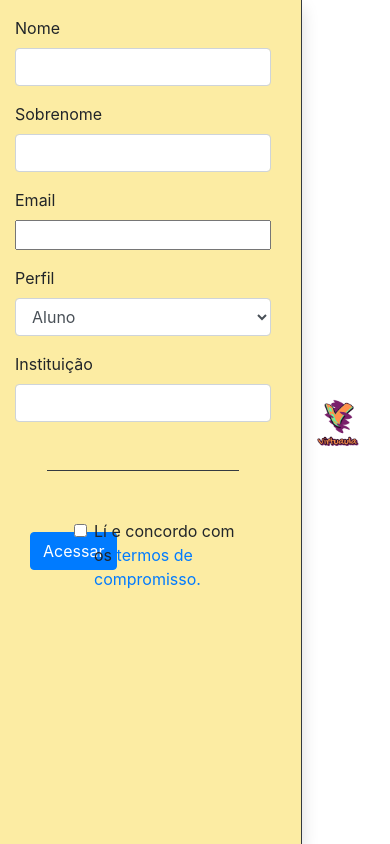
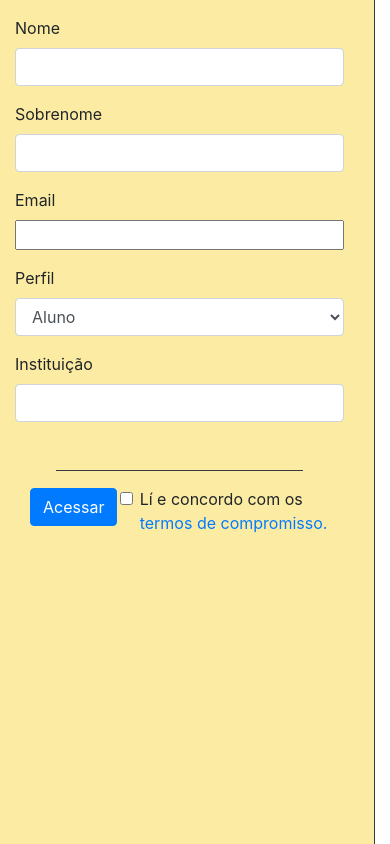
Before and after one commit to pw-2020qs/Virtuaula, a React (Create React App) app in the folder client/: page /logIn/Cadastro in a window 390 px wide. Built offline with nearby package versions, Linux system fonts and the light colour scheme.

Commit message:
Sidebar de LogIn e Cadastro finalizadas

```diff
--- a/client/src/pages/cadastro/Cadastro.tsx
+++ b/client/src/pages/cadastro/Cadastro.tsx
@@ -5,13 +5,10 @@ export default class LogIn extends React.Component {
 
     render() {
         return (
-
             <div className="row overflow-hidden" style={{ height: "100vh", width: "100vw" }}>
-
                 {/* Implementação do Sidebar com botões de login */}
-                <div className="w-100 h-100 d-flex justify-content-center col border-right shadow border-dark" style={{ backgroundColor: "#fceca3" }}>
+                <div className="w-100 h-100 d-flex justify-content-center col-12 col-md-6 border-right shadow border-dark" style={{ backgroundColor: "#fceca3" }}>
                     <div className="d-flex justify-content-center w-100">
-
                         <form className="container" action="">
                             <div className="form-group mt-3">
                                 <label htmlFor="inputNome">Nome</label>
@@ -23,7 +20,7 @@ export default class LogIn extends React.Component {
                             </div>
                             <div className="form-group mt-3">
                                 <label htmlFor="inputEmail">Email</label> <br />
-                                <input type="email" name="inputEmail" id="inputEmail" />
+                                <input className="w-100" type="email" name="inputEmail" id="inputEmail" />
                             </div>
                             <div className="form-group mt-3">
                                 <label htmlFor="inputPerfil">Perfil</label>
@@ -40,43 +37,27 @@ export default class LogIn extends React.Component {
                                     <option value="USP">USP - Universidade de São Paulo</option>
                                 </datalist>
                             </div>
-
-                            <div className="w-75  ml-auto mr-auto row mt-5 bg-dark" style={{height: "1px"}}>
-
+                            <div className="w-75  ml-auto mr-auto row mt-5 bg-dark" style={{ height: "1px" }}>
                             </div>
-
-                            <div className="row mt-5 ml-auto mr-auto form-group align-items-center">
-
-                                <div className="col-3">
+                            <div className="row mt-3 mt-md-5 ml-auto mr-auto form-group align-items-center">
+                                <div className="col-4 col-md-3">
                                     <button type="submit" className="btn btn-primary mb-2">Acessar</button>
-
                                 </div>
-
-                                <div className="col-9">
+                                <div className="col-8 mr-0 col-md-9">
                                     <input className="form-check-input" type="checkbox" id="inlineFormCheck" />
                                     <label className="form-check-label" htmlFor="inlineFormCheck">
-                                    Lí e concordo com os <a href="">termos de compromisso.</a>
-                            </label>
-
+                                        Lí e concordo com os <a href="">termos de compromisso.</a>
+                                    </label>
                                 </div>
                             </div>
                         </form>
-
-
-
                     </div>
                 </div>
                 {/* */}
 
                 <div className='bg col h-100 w-50' style={{ backgroundImage: `url(${logo})`, backgroundPosition: "center", backgroundRepeat: "no-repeat", backgroundSize: "60%" }}>
-
                 </div>
-
-
-
-
             </div>
-
         )
     }
 }
--- a/client/src/pages/logIn/logIn.tsx
+++ b/client/src/pages/logIn/logIn.tsx
@@ -1,34 +1,34 @@
 import React from 'react';
 import logo from './logo512.png';
-import {Link} from 'react-router-dom';
+import { Link } from 'react-router-dom';
 
 export default class LogIn extends React.Component {
 
     render() {
         return (
 
-            <div className="row overflow-hidden" style={{ height: "100vh", width: "100vw"}}>
+            <div className="row overflow-hidden" style={{ height: "100vh", width: "100vw" }}>
 
                 {/* Implementação do Sidebar com botões de login */}
-                <div className="w-50 h-100 d-flex justify-content-center col border-right shadow border-dark" style={{ backgroundColor: "#fceca3" }}>
+                <div className=" h-100 d-flex justify-content-center col-12 col-md-6 border-right shadow border-dark" style={{ backgroundColor: "#fceca3" }}>
                     <div className="d-flex justify-content-center w-100">
                         <div className="container justify-content-center align-self-center">
-                            <div className="row w-50 ml-auto mr-auto">
+                            <div className="row w-75 mr-auto ml-auto mt-5">
                                 <a className="ml-0 btn btn-primary btn-google text-uppercase btn-outline" href="#">
                                     <img src="https://img.icons8.com/color/16/000000/google-logo.png" /> Entrar com Google
                             </a>
                             </div>
-                            <div className="w-100"></div>
-                            <div className="row mt-5 w-50 ml-auto mr-auto">
+                            <div className="row w-75 mr-auto ml-auto mt-5">
                                 <form action="">
                                     <label htmlFor="access-email">Email</label><br />
                                     <input type="email" name="access-email" id="acess-email" /> <br />
+                                    <label className="mt-2" htmlFor="pass">Senha:</label> <br />
+                                    <input type="password" id="pass" name="password" required />
                                     <div className="row">
                                         <div className="col-4">
                                             <input className="mt-2 btn btn-primary" type="submit" value="Acessar" />
                                         </div>
-                                        <span className="col-8">Primeiro acesso? <br />
-
+                                        <span className="pl-4 col-8">Primeiro acesso? <br />
                                             <Link to="./logIn/Cadastro">Crie sua conta.</Link>
                                         </span>
                                     </div>
@@ -40,12 +40,7 @@ export default class LogIn extends React.Component {
                 {/* */}
 
                 <div className='bg col h-100 w-50' style={{ backgroundImage: `url(${logo})`, backgroundPosition: "center", backgroundRepeat: "no-repeat", backgroundSize: "60%" }}>
-
                 </div>
-
-
-
-
             </div>
 
         )
```
